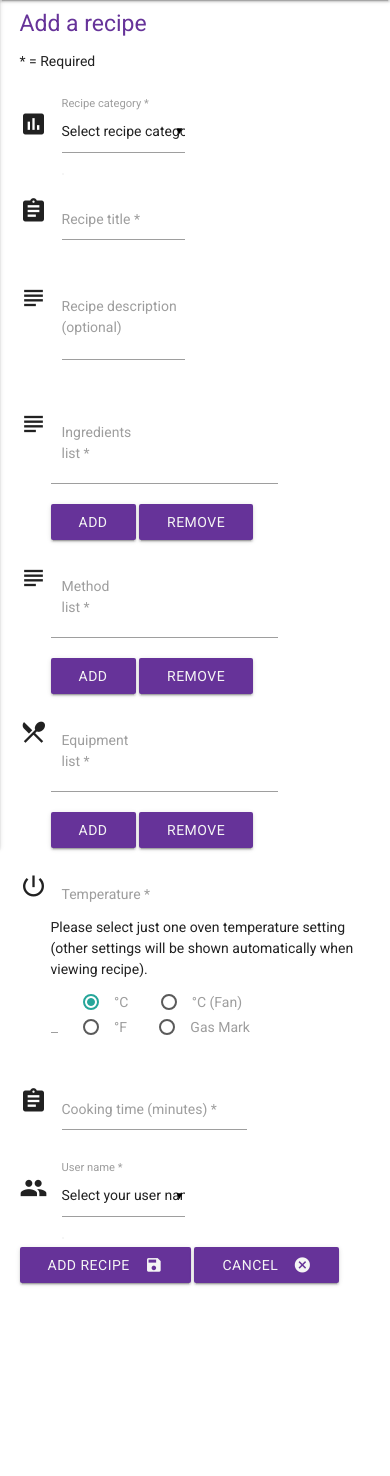
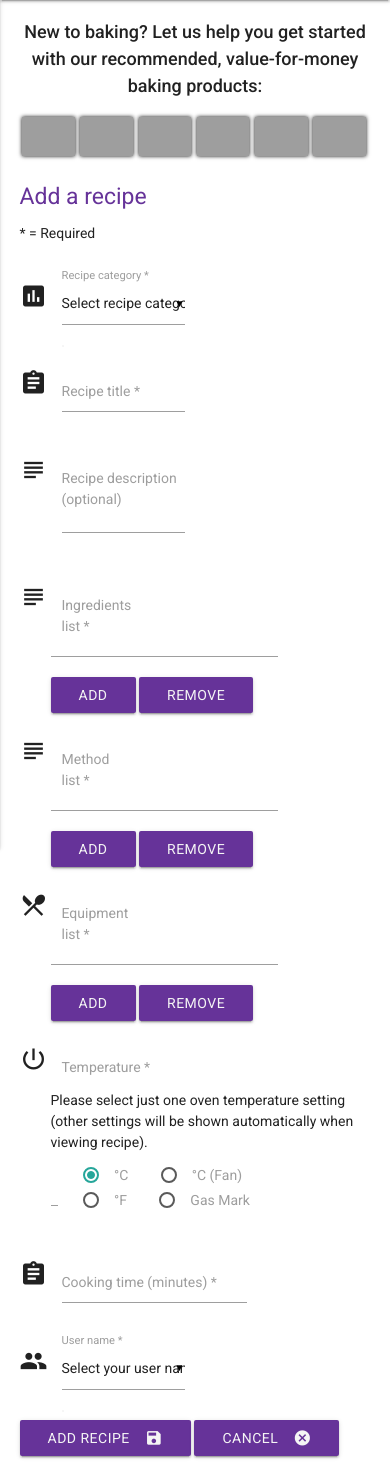
Before and after one commit to kevald1963/milestone-3-recipe-application, a Flask app: page /add_recipe in a window 390 px wide. Shown: the part 56-1532 px from the top of the page. Before the commit the page ends 1342 px from the top, so only its background shows below. Run offline with Flask 2, Linux system fonts and the light colour scheme; data that the repository does not hold is empty; some libraries are stand-ins or nearby versions; grey boxes are pictures that could not be loaded.

Commit message:
Minor updates to README.md. Restyled sponsored links on all pages. Added a few different adverts for a bit of diversity.

```diff
--- a/static/css/style.css
+++ b/static/css/style.css
@@ -93,11 +93,26 @@ h5 {
     box-shadow: 0 0 4px 0px black;
 }
 
+.promotional-text {
+    font-family: 'Roboto', sans-serif;
+    font-size: 18px;
+    font-weight: 500;
+}
+
+.sponsored-image-group {
+    text-align: center;
+}
+
 .sponsored-image {
+    display: inline-block;
     width: 15%;
     height: auto;
-    margin-right: 10px;
+    margin-right: 2px;
     box-shadow: 0 0 4px 0px black;
+}
+
+.temperature-view {
+    margin-top: 10px;
 }
 
 .temperature-input {
@@ -107,7 +122,7 @@ h5 {
 
 @media only screen and (max-width: 768px) {
     /* For mobile phones: */
-    .ingredients-panel, .newsletter-panel, .equipment-panel {
+    .ingredients-panel, .newsletter-panel {
         border-radius: 0;
         margin: 0;
         box-shadow: none
--- a/templates/add_recipe.html
+++ b/templates/add_recipe.html
@@ -2,6 +2,19 @@
 {% block content %}
 
 <div class="container">
+    <div class="row">
+        <div class="col s12">
+            <div class="sponsored-image-group">
+                <p class="promotional-text">New to baking? Let us help you get started with our recommended, value-for-money baking products:</p>
+                <a href="https://www.bakerybits.co.uk/round-cooling-wire-or-rack-28cm-diameter.html.html"><img class="sponsored-image" src="https://www.bakerybits.co.uk/pub/media/catalog/product/cache/d75b6ae133e4e6a4f65baca6ce75f963/w/i/wire_with_buns.jpeg" alt="Stainless steel round wire cooling rack, 28cm diameter."></a>
+                <a href="https://www.lakeland.co.uk/6114/Chef%27s-Checks-Apron"><img class="sponsored-image" src="https://lakelandcamel.scene7.com/is/image/LakelandCamel/6114_1?$325$" alt="Chef's checks apron"></a>
+                <a href="https://www.dovesfarm.co.uk/products/org-strong-wholemeal-flour-x-15kg"><img class="sponsored-image" src="https://www.dovesfarm.co.uk/uploads/images/presets/product_page_full/product_images/DF%20Flours/DF_StrongWholemealBreadFlour.jpg" alt="Doves Farm organic strong wholemeal bread flour 1.5kg."></a>
+                <a href="https://www.dovesfarm.co.uk/products/quick-yeast-1x125g"><img class="sponsored-image" src="https://www.dovesfarm.co.uk/uploads/images/presets/product_page_full/product_images/DF_Yeast.jpg" alt="Doves Farm quick yeast 125g."></a>
+                <a href="https://www.bakerybits.co.uk/chicago-metallic-professional-sheet-pans.html"><img class="sponsored-image" src="https://www.bakerybits.co.uk/pub/media/catalog/product/cache/d75b6ae133e4e6a4f65baca6ce75f963/d/s/dsc_3462_7_7.jpg" alt="Chicago metallic professional sheet pans."></a>
+                <a href="https://noahsbox.com/products/baking-box?gclid=EAIaIQobChMIj-m5keeq5wIVTLTtCh23zQ0MEAQYASABEgLQ9_D_BwE#"><img class="sponsored-image" src="https://cdn.shopify.com/s/files/1/0068/1728/4155/products/Baking_Box_Noah_Advanced_900x.png?v=1574945600" alt="Baking box advanced starter kit."></a>
+            </div>
+        </div>
+    </div>
 
     <div class="row">
         <div class="col s12">
--- a/templates/recipe_categories.html
+++ b/templates/recipe_categories.html
@@ -2,14 +2,13 @@
 {% block content %}
 
 <div class="container">
-
     <div class="row">
         <div class="col s12">
-            <p>Looking for quality ingredients or baking equipment? Or something for the kids? Check out these!</p>
             <div class="sponsored-image-group">
+                <p class="promotional-text">Make baking easier with our recommended quality ingredients and baking equipment!</p>
                 <a href="https://www.lakeland.co.uk/70174/Lakeland+12+Hole+Shallow+Bun+Tin"><img class="sponsored-image" src="https://lakelandcamel.scene7.com/is/image/LakelandCamel/70174_1?$325$" alt="Lakeland 12 hole shallow bun tin"></a>
                 <a href="https://www.dovesfarm.co.uk/products/org-strong-wholemeal-flour-x-15kg"><img class="sponsored-image" src="https://www.dovesfarm.co.uk/uploads/images/presets/product_page_full/product_images/DF%20Flours/DF_StrongWholemealBreadFlour.jpg" alt="Doves Farm strong wholemeal bread flour."></a>
-                <a href="https://www.lakeland.co.uk/32250/Children%E2%80%99s-10pc-Baking-Gift-Set-with-Bowl%2C-Whisk-and-Spatula-"><img class="sponsored-image" src="https://lakelandcamel.scene7.com/is/image/LakelandCamel/32250_2?$325$" alt="Children’s 10pc baking gift set with bowl, whisk and spatula."></a>
+                <a href="https://www.dovesfarm.co.uk/products/freee/gluten-free-baking-hamper"><img class="sponsored-image" src="https://www.dovesfarm.co.uk/uploads/images/presets/product_page_full/product_images/Gifts/FREEE_GFBakingHamper.jpg" alt="Doves Farm gluten free baking hamper"></a>
                 <a href="https://www.lakeland.co.uk/32331/Children%27s-Star-Apron"><img class="sponsored-image" src="https://lakelandcamel.scene7.com/is/image/LakelandCamel/32331_1?$325$" alt="Children's star apron."></a>
                 <a href="https://www.dovesfarm.co.uk/products/freee/free-from-starter-kit-"><img class="sponsored-image" src="https://www.dovesfarm.co.uk/uploads/images/presets/product_page_full/product_images/Gifts/FREEE_GFStarterKit1.png" alt="Doves Farm gluten free starter kit."></a>
                 <a href="https://www.bakerybits.co.uk/pocket-scale-jz115-115g-x-0-01g.html"><img class="sponsored-image" src="https://www.bakerybits.co.uk/pub/media/catalog/product/cache/a27d33cd83438b76412e07b8f57b4cbf/d/s/dsc_5266_2.jpg" alt="Pocket scale 115g x 0.01g."></a>
--- a/templates/recipes.html
+++ b/templates/recipes.html
@@ -4,14 +4,14 @@
 <div class="container">
     <div class="row">
         <div class="col s12">
-            <p>Looking for quality ingredients or baking equipment? Or something for the kids? Check out these!</p>
             <div class="sponsored-image-group">
-                <a href="https://www.bakerybits.co.uk/round-cooling-wire-or-rack-28cm-diameter.html.html"><img class="sponsored-image" src="https://www.bakerybits.co.uk/pub/media/catalog/product/cache/d75b6ae133e4e6a4f65baca6ce75f963/w/i/wire_with_buns.jpeg" alt=""></a>
+                <p class="promotional-text">Looking for quality ingredients or baking equipment? Or something for the kids? Look no further!</p>
+                <a href="https://www.dovesfarm.co.uk/products/quick-yeast-1x125g"><img class="sponsored-image" src="https://www.dovesfarm.co.uk/uploads/images/presets/product_page_full/product_images/DF_Yeast.jpg" alt=""></a>
                 <a href="https://www.lakeland.co.uk/32331/Children%27s-Star-Apron"><img class="sponsored-image" src="https://lakelandcamel.scene7.com/is/image/LakelandCamel/32331_1?$325$" alt=""></a>
                 <a href="https://www.dovesfarm.co.uk/products/org-strong-wholemeal-flour-x-15kg"><img class="sponsored-image" src="https://www.dovesfarm.co.uk/uploads/images/presets/product_page_full/product_images/DF%20Flours/DF_StrongWholemealBreadFlour.jpg" alt=""></a>
-                <a href="https://www.dovesfarm.co.uk/products/quick-yeast-1x125g"><img class="sponsored-image" src="https://www.dovesfarm.co.uk/uploads/images/presets/product_page_full/product_images/DF_Yeast.jpg" alt=""></a>
                 <a href="https://www.bakerybits.co.uk/chicago-metallic-professional-sheet-pans.html"><img class="sponsored-image" src="https://www.bakerybits.co.uk/pub/media/catalog/product/cache/d75b6ae133e4e6a4f65baca6ce75f963/d/s/dsc_3462_7_7.jpg" alt=""></a>
                 <a href="https://www.lakeland.co.uk/32250/Children%E2%80%99s-10pc-Baking-Gift-Set-with-Bowl%2C-Whisk-and-Spatula-"><img class="sponsored-image" src="https://lakelandcamel.scene7.com/is/image/LakelandCamel/32250_2?$325$" alt=""></a>
+                <a href="https://www.bakerybits.co.uk/round-cooling-wire-or-rack-28cm-diameter.html.html"><img class="sponsored-image" src="https://www.bakerybits.co.uk/pub/media/catalog/product/cache/d75b6ae133e4e6a4f65baca6ce75f963/w/i/wire_with_buns.jpeg" alt=""></a>
             </div>
         </div>
     </div>
```
Also changed, not shown: templates/edit_recipe_category.html (+14 -0 lines), templates/index.html (+4 -9 lines), README.md.
